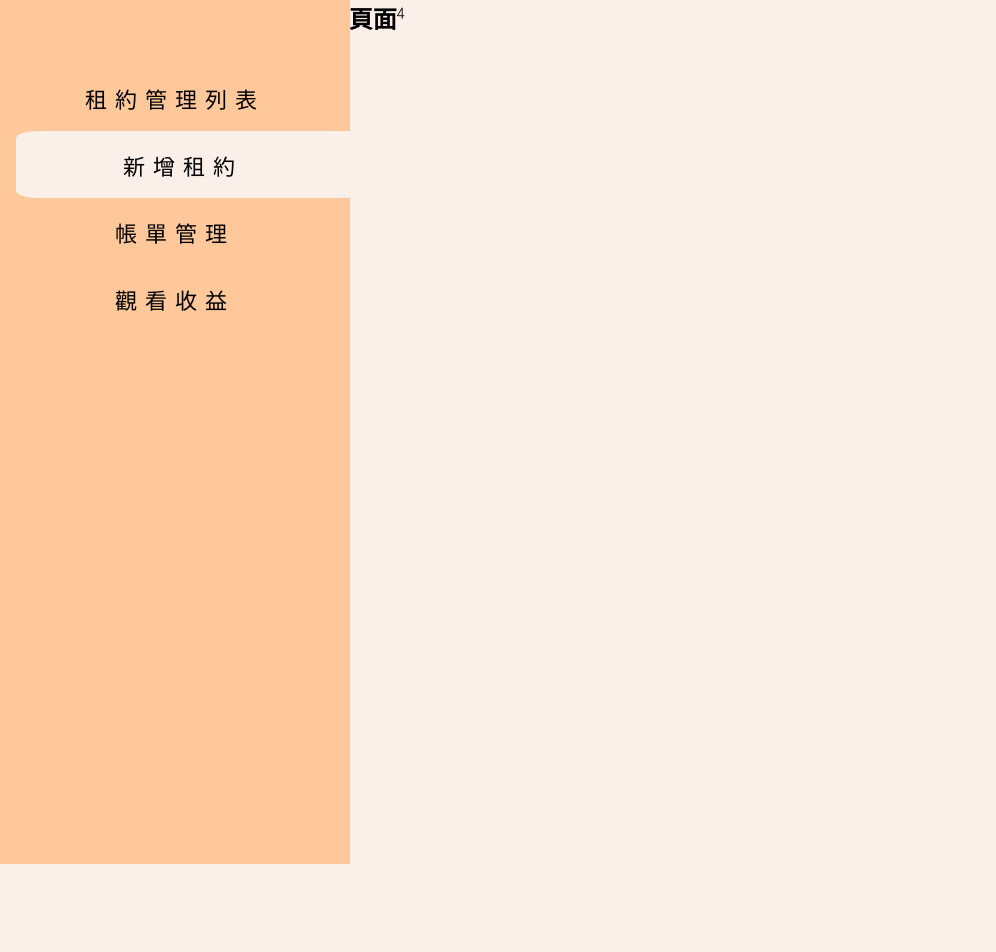
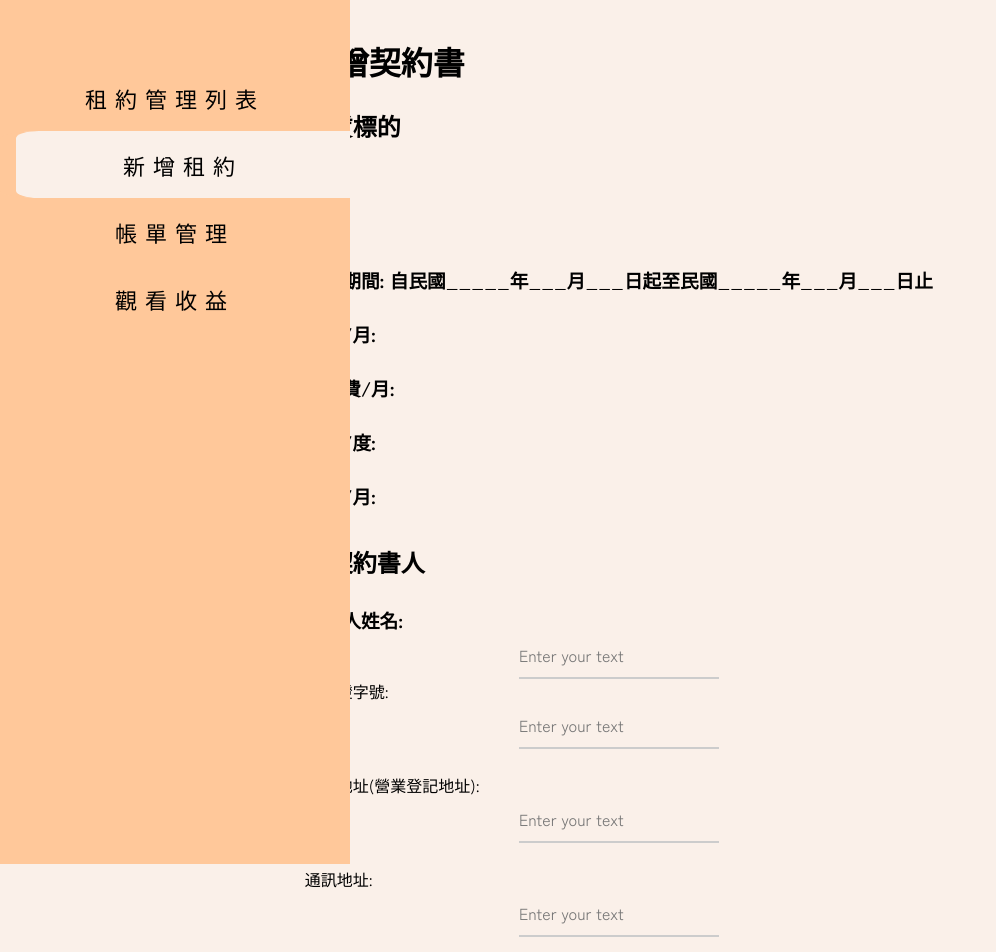
Before and after one commit to Jiuan1231456/F_rent, a Vue app: page /contractAdd in a window 1280 px wide. Shown: the top 952 px of the page, without its empty margins (0-996 px from the left). Before the commit the page ends 800 px from the top, so only its background shows below. Built offline with nearby package versions, Linux system fonts and the light colour scheme.

Commit message:
新增新增契約內容+元件化契約輸入欄

```diff
--- /dev/null
+++ b/src/components/contractInput.vue
@@ -0,0 +1,55 @@
+<script>
+export default {
+    name: 'contractInput',
+};
+</script>
+
+<template>
+
+<div class="input-wrapper">
+    <input class="input-box" type="text" placeholder="Enter your text">
+    <span class="underline"></span>
+</div>
+
+</template>
+
+    <style scoped lang="scss">
+    .input-wrapper {
+    position: relative;
+    width: 200px;
+    margin: auto;
+    }
+
+    .input-box {
+    font-size: 16px;
+    padding: 10px 0;
+    border: none;
+    border-bottom: 2px solid #ccc;
+    color: #FF9D60;
+    width: 100%;
+    background-color: transparent;
+    transition: border-color 0.3s ease-in-out;
+    }
+
+    .underline {
+    position: absolute;
+    bottom: 0;
+    left: 0;
+    width: 100%;
+    height: 2px;
+    background-color: #FF9D60;
+    transform: scaleX(0);
+    transition: transform 0.3s ease-in-out;
+    }
+
+    .input-box:focus {
+    border-color: #FF9D60;
+    outline: none;
+    }
+
+    .input-box:focus + .underline {
+    transform: scaleX(1);
+    }
+
+
+</style>
--- a/src/views/ContractAdd.vue
+++ b/src/views/ContractAdd.vue
@@ -1,6 +1,8 @@
 <script>
 import dataStore from "@/stores/dataStore";
 import { mapState, mapActions } from "pinia";
+
+import contractInput from '../components/contractInput.vue';
 export default {
     data(){
         return {
@@ -13,6 +15,9 @@ export default {
     methods: {
         ...mapActions(dataStore,['setPage'])
     },
+    components:{
+        contractInput
+    },
     mounted(){
         this.setPage(4)
     }
@@ -20,10 +25,78 @@ export default {
 </script>
 
 <template>
-    <h2>這是新增租約頁面</h2>
-    <p>{{ this.page }}</p>
+<div class="bigArea">
+    <h1>新增契約書</h1>
+<p>
+    <div class="roomInfo">
+        <br>
+    <h2>租賃標的</h2>
+
+    門牌:
+    <br>
+    樓層:
+    <br>
+    房號:
+    <br>
+    車位:
+
+    <h3><br>租賃期間: 自民國_____年___月___日起至民國_____年___月___日止</h3>
+    <h3><br>租金/月: </h3>
+    <h3><br>管理費/月: </h3>
+    <h3><br>電費/度: </h3>
+    <h3><br>水費/月: </h3>
+
+    </div>
+
+
+    <h2><br>立契約書人</h2>
+    <h3><br>
+        出租人姓名: <contractInput/>
+    </h3>
+    <div class="Info">
+        身分證字號:<contractInput/>
+        <br>
+        戶籍地址(營業登記地址):<contractInput/>
+        <br>
+        通訊地址:<contractInput/>
+        <br>
+        連絡電話:<contractInput/>
+
+    <h3>
+        <br>
+        承租人姓名: <contractInput/>
+    </h3>
+
+        身分證字號:<contractInput/>
+        <br>
+        戶籍地址(營業登記地址):<contractInput/>
+        <br>
+        通訊地址:<contractInput/>
+        <br>
+        連絡電話:<contractInput/>
+
+    <h3><br>保證人：</h3>
+        姓名： <contractInput/>
+        <br>
+        統一編號(身分證明文件編號)：<contractInput/>
+        <br>
+        戶籍地址：<contractInput/>
+        <br>
+        通訊地址：<contractInput/>
+        <br>
+        聯絡電話：<contractInput/>
+
+    </div>
+</p>
+<h3><br>立約日期:民國_______年_____月_____日</h3>
+
+</div>
 </template>
 
 <style scoped lang="scss">
 
+.bigArea{
+    margin-top:3% ;
+    margin-left: 100px;
+}
 </style>
```
